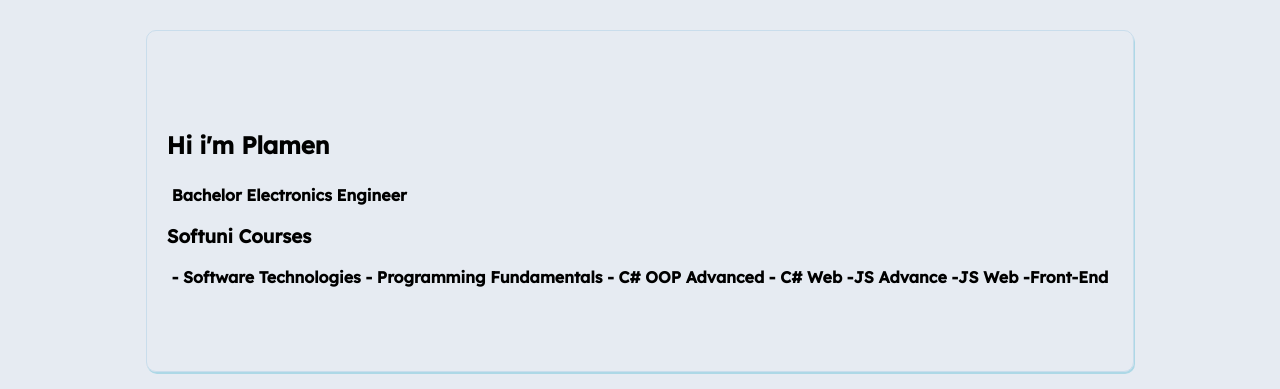
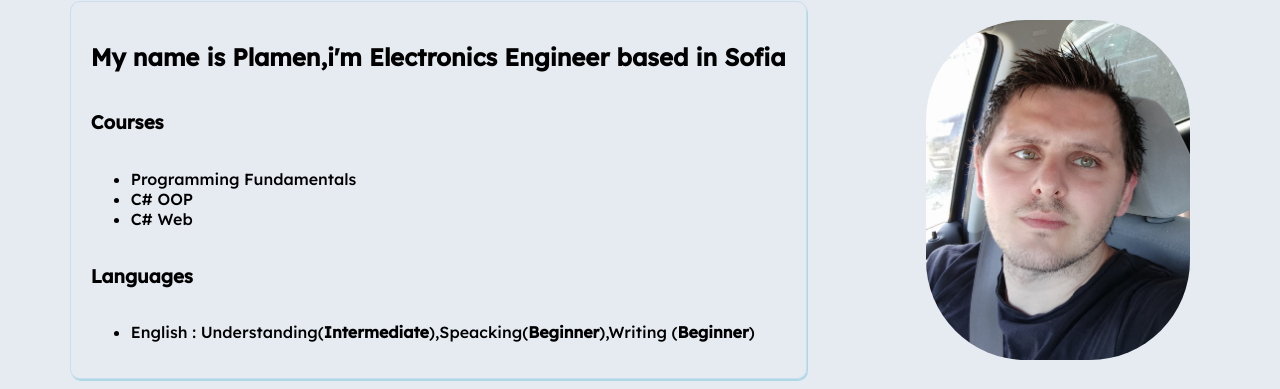
Before and after one commit to Plamen91Ivanov/PlamenPfWeb, a plain HTML site: page index.html in a window 1280 px wide. Shown: the part 114-503 px from the top of the page. Drawn offline with Linux system fonts and the light colour scheme.

Commit message:
change style

```diff
--- a/index.html
+++ b/index.html
@@ -37,22 +37,19 @@
        </div>
       <div class="banner">
                     <div class="banner-information">
-            <div class="badges">
-              <h2>Hi i'm Plamen</h2>
+                      <div>
+                        <h2>My name is Plamen,i'm Electronics Engineer based in Sofia</h2>
                       </div>
-            <div class="badges">
-              <p>Bachelor Electronics Engineer </p>
-              <h3>Softuni Courses</h3>
-              <p>
-                    - Software Technologies
-                    - Programming Fundamentals
-                    - C# OOP Advanced
-                    - C# Web
-                  -JS Advance
-                  -JS Web
-                  -Front-End
-              </p>
-            </div>
+                        <h3>Courses</h3>
+                        <ul>
+                          <li>Programming Fundamentals</li>
+                          <li>C# OOP</li>
+                          <li>C# Web</li>
+                        </ul>
+                          <h3>Languages</h3>
+                          <ul>
+                            <li>English : Understanding(<b>Intermediate</b>),Speacking(<b>Beginner</b>),Writing (<b>Beginner</b>)</li>
+                          </ul>
                     </div>
                     <div class="banner-image">
                        <img class="image" src="./img/1.jpg">
@@ -176,8 +173,6 @@
       </div>
   </div>
 
-
-
 <script src="script.js"></script>
 </body>
 </html>
--- a/style.css
+++ b/style.css
@@ -1,4 +1,15 @@
+html, body {
+  height: 100%;
+}
+
+html {
+  display: table;
+  margin: auto;
+}
+
 body{
+    display: table-cell;
+  vertical-align: middle;
     margin: 0px;
     background-color: #e6ebf2;
     background-repeat: no-repeat;
@@ -52,9 +63,6 @@ h1{
     flex-wrap: wrap;
     justify-content: space-around;
     align-items: center;
-    border-bottom: 1px solid rgb(201, 221, 236);
-    padding: 20px;
-    margin:  10px;
 }
 .banner-image{
     margin: 20px;
@@ -72,7 +80,6 @@ h1{
     border-radius: 10px;
     display: flex;
     padding: 20px;
-    height:  300px;
     flex-direction: column;
     justify-content: center;
 
@@ -88,16 +95,16 @@ h1{
     margin: 10px;
     width: 50px;
     height: 50px;
-}
+/* }
 .skills-box{
     /* background-color: #5C8374; */
     border: 1px solid rgb(201, 221, 236);
     box-shadow: 1px 2px lightblue;
     border-radius: 10px;
-}
+} */
 .projects{
     /* background-color: #5C8374; */
-    border: 1px solid rgb(201, 221, 236);
+    /* border: 1px solid rgb(201, 221, 236); */
     box-shadow: 1px 2px lightblue;
     border-radius: 10px;
     display: flex;
@@ -117,7 +124,7 @@ h1{
     width: 300px;
     margin: 10px;
     padding: 10px;
-    border: 1px solid black;
+    border: 2px solid rgb(201, 221, 236);
     border-radius: 5px;
 }
 .project-img{
```
Lines whose indentation alone changed are shown as unchanged.
